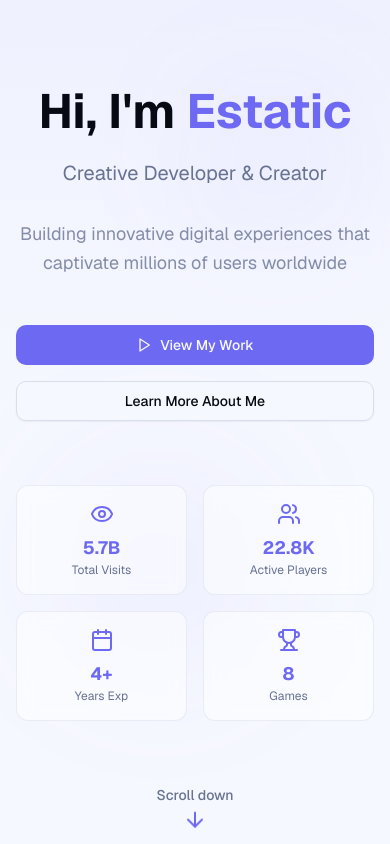
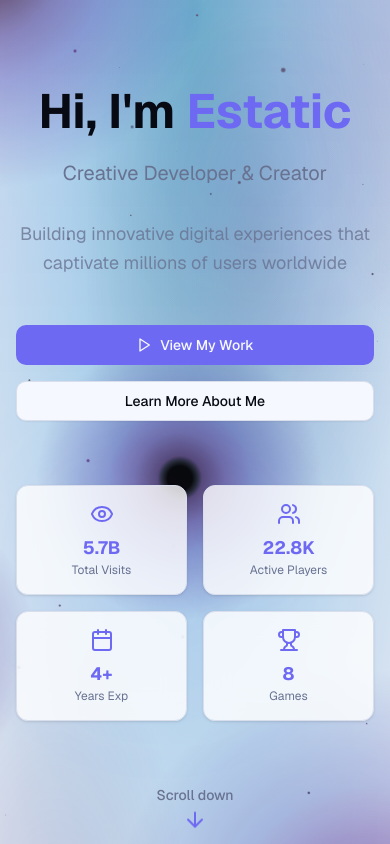
Before and after one commit to 1Estatic/estatic-dev, a Next.js app: page / in a window 390 px wide. Shown: the top 844 px of the page. Built offline with nearby package versions, Linux system fonts and the light colour scheme.

Commit message:
feat: implement starfield animation with responsive canvas and pulsing stars

```diff
--- a/app/layout.tsx
+++ b/app/layout.tsx
@@ -4,6 +4,8 @@ import { Suspense } from "react"
 import { GeistSans } from "geist/font/sans"
 import { GeistMono } from "geist/font/mono"
 import { Analytics } from "@vercel/analytics/next"
+import { ThemeProvider } from "@/components/theme-provider"
+import { Starfield } from "@/components/starfield"
 import "../styles/globals.css"
 
 export const metadata: Metadata = {
@@ -20,9 +22,11 @@ export default function RootLayout({
     <html lang="en" suppressHydrationWarning>
 
       <body className={`${GeistSans.variable} ${GeistMono.variable} font-sans antialiased`}>
-
-        <Suspense fallback={null}>{children}</Suspense>
-        <Analytics />
+        <ThemeProvider attribute="class" defaultTheme="system" enableSystem>
+          <Starfield />
+          <Suspense fallback={null}>{children}</Suspense>
+          <Analytics />
+        </ThemeProvider>
       </body>
     </html>
   )
--- a/app/page.tsx
+++ b/app/page.tsx
@@ -1,7 +1,7 @@
 'use client'
 
-import { useState } from 'react'
-import { Eye, Users, Calendar, Trophy, Play, ArrowDown, Code, Gamepad2, Lightbulb, Palette, Zap, Mail, MessageCircle, Send, ExternalLink, PocketKnife as Knife, Headphones, BookOpen, Film, FolderOpen, GraduationCap, X } from 'lucide-react'
+import { useState, useEffect } from 'react'
+import { Eye, Users, Calendar, Trophy, Play, ArrowDown, Code, Gamepad2, Lightbulb, Palette, Zap, Mail, MessageCircle, Send, ExternalLink, PocketKnife as Knife, Headphones, BookOpen, Film, FolderOpen, GraduationCap, X, ArrowUp } from 'lucide-react'
 import { SiDiscord, SiGithub, SiGmail } from 'react-icons/si'
 import { Card } from '@/components/ui/card'
 import { Button } from '@/components/ui/button'
@@ -11,6 +11,20 @@ import Footer from '@/components/footer'
 
 export default function Home() {
   const [expandedCategory, setExpandedCategory] = useState<string | null>(null)
+  const [showScrollTop, setShowScrollTop] = useState(false)
+
+  useEffect(() => {
+    const handleScroll = () => {
+      setShowScrollTop(window.scrollY > 500)
+    }
+
+    window.addEventListener('scroll', handleScroll)
+    return () => window.removeEventListener('scroll', handleScroll)
+  }, [])
+
+  const scrollToTop = () => {
+    window.scrollTo({ top: 0, behavior: 'smooth' })
+  }
 
   const projectCategories = [
     {
@@ -102,7 +116,7 @@ export default function Home() {
   const expandedCategoryData = projectCategories.find(cat => cat.id === expandedCategory)
 
   return (
-    <main className="min-h-screen bg-background text-foreground">
+    <main className="min-h-screen text-foreground">
       <div className="stars-layer" />
       <div className="nebula" />
       <Navigation />
@@ -146,7 +160,7 @@ export default function Home() {
             ].map((stat, i) => {
               const Icon = stat.icon
               return (
-                <div key={i} className="p-4 rounded-lg border border-border/50 bg-card/50 backdrop-blur-sm hover:border-primary/50 transition-colors">
+                <div key={i} className="p-4 rounded-lg border border-border bg-card/80 backdrop-blur-md hover:border-primary/50 transition-colors shadow-sm">
                   <Icon className="w-6 h-6 text-primary mx-auto mb-2" />
                   <p className="text-lg font-bold text-primary">{stat.label}</p>
                   <p className="text-xs text-muted-foreground">{stat.value}</p>
@@ -169,7 +183,7 @@ export default function Home() {
             <h2 className="text-4xl sm:text-5xl font-bold text-balance">Hardworking Developer</h2>
           </div>
 
-          <Card className="overflow-hidden bg-card/50 backdrop-blur-sm border-border/50 p-12 mb-8">
+          <Card className="overflow-hidden bg-card/80 backdrop-blur-md border-border p-12 mb-8 shadow-lg">
             <div className="space-y-6">
               <div>
                 <h3 className="text-2xl font-bold text-primary mb-4">About Me</h3>
@@ -198,7 +212,7 @@ export default function Home() {
             ].map((achievement, i) => {
               const Icon = achievement.icon
               return (
-                <Card key={i} className="bg-card/50 backdrop-blur-sm border-border/50 p-6 hover:border-primary/50 transition-colors">
+                <Card key={i} className="bg-card/80 backdrop-blur-md border-border p-6 hover:border-primary/50 transition-colors shadow-sm">
                   <Icon className="w-8 h-8 text-primary mb-3" />
                   <h4 className="font-semibold text-primary mb-2">{achievement.title}</h4>
                   <p className="text-sm text-muted-foreground">{achievement.description}</p>
@@ -244,7 +258,7 @@ export default function Home() {
             ].map((skill, i) => {
               const Icon = skill.icon
               return (
-                <Card key={i} className="overflow-hidden bg-card/50 backdrop-blur-sm border-border/50 hover:border-primary/50 transition-all p-8">
+                <Card key={i} className="overflow-hidden bg-card/80 backdrop-blur-md border-border hover:border-primary/50 transition-all p-8 shadow-sm">
                   <Icon className="w-12 h-12 text-primary mb-4" />
                   <h3 className="text-2xl font-bold text-primary mb-3">{skill.title}</h3>
                   <p className="text-muted-foreground leading-relaxed">{skill.description}</p>
@@ -272,7 +286,7 @@ export default function Home() {
               return (
                 <Card
                   key={category.id}
-                  className="overflow-hidden bg-card/50 backdrop-blur-sm border-border/50 hover:border-primary/50 transition-all cursor-pointer group"
+                  className="overflow-hidden bg-card/80 backdrop-blur-md border-border hover:border-primary/50 transition-all cursor-pointer group shadow-sm"
                   onClick={() => setExpandedCategory(category.id)}
                 >
                   <div className="p-8 space-y-4">
@@ -305,7 +319,7 @@ export default function Home() {
               {projectCategories.map((category) => (
                 <Card
                   key={`highlight-${category.id}`}
-                  className="overflow-hidden bg-card/50 backdrop-blur-sm border-border/50 hover:border-primary/50 transition-all cursor-pointer group"
+                  className="overflow-hidden bg-card/80 backdrop-blur-md border-border hover:border-primary/50 transition-all cursor-pointer group shadow-sm"
                   onClick={() => setExpandedCategory(category.id)}
                 >
                   <div className="relative aspect-video overflow-hidden">
@@ -381,7 +395,7 @@ export default function Home() {
               ].map((contact, i) => {
                 const Icon = contact.icon
                 return (
-                  <Card key={i} className="overflow-hidden bg-card/50 backdrop-blur-sm border-border/50 hover:border-primary/50 transition-all p-5 flex-1">
+                  <Card key={i} className="overflow-hidden bg-card/80 backdrop-blur-md border-border hover:border-primary/50 transition-all p-5 flex-1 shadow-sm">
                     <div className="flex flex-col h-full">
                       <div className="flex gap-3 mb-3">
                         <div className={`w-10 h-10 rounded-lg bg-linear-to-br ${contact.color} flex items-center justify-center shrink-0`}>
@@ -404,7 +418,7 @@ export default function Home() {
             </div>
 
             {/* Contact Form */}
-            <Card className="overflow-hidden bg-card/50 backdrop-blur-sm border-border/50 p-8">
+            <Card className="overflow-hidden bg-card/80 backdrop-blur-md border-border p-8 shadow-lg">
               <div className="space-y-6">
                 <div>
                   <h3 className="text-2xl font-bold text-primary mb-2">Send a Message</h3>
@@ -471,7 +485,7 @@ export default function Home() {
 
               <div className="grid md:grid-cols-2 gap-6 mt-6">
                 {expandedCategoryData.projects.map((project) => (
-                  <Card key={project.id} className="overflow-hidden bg-card/50 backdrop-blur-sm border-border/50">
+                  <Card key={project.id} className="overflow-hidden bg-card/80 backdrop-blur-md border-border shadow-sm">
                     <div className="aspect-video overflow-hidden">
                       <img
                         src={project.image || "/placeholder.svg"}
@@ -490,6 +504,18 @@ export default function Home() {
           )}
         </DialogContent>
       </Dialog>
+
+      {/* Scroll to Top Button */}
+      {showScrollTop && (
+        <button
+          onClick={scrollToTop}
+          className="fixed bottom-8 right-8 z-50 p-4 bg-primary text-primary-foreground rounded-full shadow-lg hover:shadow-xl hover:scale-110 transition-all duration-300 group"
+          aria-label="Scroll to top"
+        >
+          <ArrowUp className="w-6 h-6 group-hover:animate-bounce" />
+        </button>
+      )}
+
       <Footer />
     </main>
   )
--- /dev/null
+++ b/components/starfield.tsx
@@ -0,0 +1,164 @@
+'use client';
+
+import { useEffect, useRef } from 'react';
+import { useTheme } from 'next-themes';
+
+interface Star {
+  x: number;
+  y: number;
+  size: number;
+  baseSize: number;
+  maxSize: number;
+  opacity: number;
+  baseOpacity: number;
+  pulseSpeed: number;
+  pulsePhase: number;
+  color: string;
+}
+
+export function Starfield() {
+  const canvasRef = useRef<HTMLCanvasElement>(null);
+  const { theme, resolvedTheme } = useTheme();
+  const starsRef = useRef<Star[]>([]);
+  const animationFrameRef = useRef<number>();
+
+  useEffect(() => {
+    const canvas = canvasRef.current;
+    if (!canvas) return;
+
+    const ctx = canvas.getContext('2d');
+    if (!ctx) return;
+
+    // Set canvas size
+    const resizeCanvas = () => {
+      canvas.width = window.innerWidth;
+      canvas.height = window.innerHeight;
+      initStars();
+    };
+
+    // Initialize stars with uniform distribution
+    const initStars = () => {
+      const stars: Star[] = [];
+      const numStars = 45;
+      const isDark = resolvedTheme === 'dark' || (theme === 'system' && window.matchMedia('(prefers-color-scheme: dark)').matches);
+
+      // Create grid-based distribution for uniformity
+      const cols = Math.ceil(Math.sqrt(numStars * (canvas.width / canvas.height)));
+      const rows = Math.ceil(numStars / cols);
+      const cellWidth = canvas.width / cols;
+      const cellHeight = canvas.height / rows;
+
+      for (let i = 0; i < rows; i++) {
+        for (let j = 0; j < cols; j++) {
+          if (stars.length >= numStars) break;
+
+          // Add randomness within each cell for natural look
+          const x = j * cellWidth + Math.random() * cellWidth;
+          const y = i * cellHeight + Math.random() * cellHeight;
+
+          const baseSize = 0.25 * Math.random();
+          const maxSize = baseSize * (2 + Math.random() * 2);
+          const baseOpacity = 0.3 + Math.random() * 0.3;
+
+          // Random color tint
+          const colorChoice = Math.random();
+          let color: string;
+
+          if (isDark) {
+            if (colorChoice < 0.7) {
+              color = 'rgba(255, 255, 255, 1)';
+            } else if (colorChoice < 0.85) {
+              color = 'rgba(200, 180, 255, 1)'; // Purple tint
+            } else {
+              color = 'rgba(180, 220, 255, 1)'; // Blue tint
+            }
+          } else {
+            if (colorChoice < 0.7) {
+              color = 'rgba(100, 100, 120, 1)';
+            } else if (colorChoice < 0.85) {
+              color = 'rgba(120, 100, 150, 1)'; // Purple tint
+            } else {
+              color = 'rgba(100, 120, 150, 1)'; // Blue tint
+            }
+          }
+
+          stars.push({
+            x,
+            y,
+            size: baseSize,
+            baseSize,
+            maxSize,
+            opacity: baseOpacity,
+            baseOpacity,
+            pulseSpeed: 0.0005 + Math.random() * 0.001, // Slow pulse
+            pulsePhase: Math.random() * Math.PI * 2,
+            color,
+          });
+        }
+      }
+
+      starsRef.current = stars;
+    };
+
+    // Animation loop
+    const animate = (timestamp: number) => {
+      ctx.clearRect(0, 0, canvas.width, canvas.height);
+
+      starsRef.current.forEach((star) => {
+        // Calculate pulsing effect
+        const pulseProgress = Math.sin(timestamp * star.pulseSpeed + star.pulsePhase);
+        const normalizedPulse = (pulseProgress + 1) / 2; // Convert from [-1, 1] to [0, 1]
+
+        // Smooth easing for more natural pulse
+        const easedPulse = normalizedPulse < 0.5
+          ? 2 * normalizedPulse * normalizedPulse
+          : 1 - Math.pow(-2 * normalizedPulse + 2, 2) / 2;
+
+        star.size = star.baseSize + (star.maxSize - star.baseSize) * easedPulse;
+        star.opacity = star.baseOpacity + (1 - star.baseOpacity) * easedPulse;
+
+        // Draw star with glow
+        const gradient = ctx.createRadialGradient(star.x, star.y, 0, star.x, star.y, star.size * 3);
+
+        const color = star.color.replace('1)', `${star.opacity})`);
+        const glowColor = star.color.replace('1)', `${star.opacity * 0.3})`);
+
+        gradient.addColorStop(0, color);
+        gradient.addColorStop(0.4, color);
+        gradient.addColorStop(1, glowColor);
+
+        ctx.fillStyle = gradient;
+        ctx.beginPath();
+        ctx.arc(star.x, star.y, star.size * 3, 0, Math.PI * 2);
+        ctx.fill();
+
+        // Core bright center
+        ctx.fillStyle = star.color.replace('1)', `${star.opacity * 1.2})`);
+        ctx.beginPath();
+        ctx.arc(star.x, star.y, star.size * 0.8, 0, Math.PI * 2);
+        ctx.fill();
+      });
+
+      animationFrameRef.current = requestAnimationFrame(animate);
+    };
+
+    resizeCanvas();
+    window.addEventListener('resize', resizeCanvas);
+    animationFrameRef.current = requestAnimationFrame(animate);
+
+    return () => {
+      window.removeEventListener('resize', resizeCanvas);
+      if (animationFrameRef.current) {
+        cancelAnimationFrame(animationFrameRef.current);
+      }
+    };
+  }, [theme, resolvedTheme]);
+
+  return (
+    <canvas
+      ref={canvasRef}
+      className="fixed inset-0 pointer-events-none"
+      style={{ zIndex: -8 }}
+    />
+  );
+}
--- a/styles/globals.css
+++ b/styles/globals.css
@@ -125,6 +125,55 @@
     overflow-x: hidden;
   }
 
+  /* Star pulse animations - Grok-style */
+  @keyframes starPulse {
+    0% {
+      transform: scale(0.8);
+      opacity: 0.4;
+    }
+    50% {
+      transform: scale(1.5);
+      opacity: 1;
+      filter: brightness(1.8);
+    }
+    100% {
+      transform: scale(0.8);
+      opacity: 0.4;
+    }
+  }
+
+  @keyframes starPulse2 {
+    0% {
+      transform: scale(0.7);
+      opacity: 0.3;
+    }
+    50% {
+      transform: scale(1.6);
+      opacity: 1;
+      filter: brightness(2);
+    }
+    100% {
+      transform: scale(0.7);
+      opacity: 0.3;
+    }
+  }
+
+  @keyframes starPulse3 {
+    0% {
+      transform: scale(0.9);
+      opacity: 0.5;
+    }
+    50% {
+      transform: scale(1.4);
+      opacity: 1;
+      filter: brightness(1.6);
+    }
+    100% {
+      transform: scale(0.9);
+      opacity: 0.5;
+    }
+  }
+
   /* Galactic background */
   body::before {
     content: "";
@@ -133,102 +182,14 @@
     left: 0;
     right: 0;
     bottom: 0;
-    z-index: -2;
-    background: radial-gradient(ellipse at top, oklch(0.2 0.08 270) 0%, oklch(0.145 0.02 270) 50%, oklch(0.1 0.02 260) 100%);
-    pointer-events: none;
-  }
-
-  /* Stars layer 1 - small twinkling stars */
-  body::after {
-    content: "";
-    position: fixed;
-    top: -50%;
-    left: -50%;
-    width: 200%;
-    height: 200%;
-    z-index: -1;
-    background-image:
-      radial-gradient(1px 1px at 20% 30%, white, transparent),
-      radial-gradient(1px 1px at 60% 70%, white, transparent),
-      radial-gradient(2px 2px at 50% 50%, oklch(0.8 0.1 280), transparent),
-      radial-gradient(1px 1px at 80% 10%, white, transparent),
-      radial-gradient(2px 2px at 90% 60%, oklch(0.8 0.1 290), transparent),
-      radial-gradient(1px 1px at 33% 80%, white, transparent),
-      radial-gradient(1px 1px at 15% 90%, white, transparent),
-      radial-gradient(2px 2px at 45% 20%, white, transparent),
-      radial-gradient(1px 1px at 70% 40%, oklch(0.8 0.1 270), transparent),
-      radial-gradient(1px 1px at 25% 60%, white, transparent),
-      radial-gradient(1px 1px at 95% 25%, white, transparent),
-      radial-gradient(2px 2px at 10% 45%, oklch(0.8 0.1 285), transparent),
-      radial-gradient(1px 1px at 65% 85%, white, transparent),
-      radial-gradient(1px 1px at 35% 15%, white, transparent),
-      radial-gradient(2px 2px at 75% 55%, white, transparent);
-    background-size: 250% 250%, 270% 270%, 230% 230%, 290% 290%, 260% 260%, 240% 240%, 280% 280%, 250% 250%, 265% 265%, 255% 255%, 275% 275%, 245% 245%, 285% 285%, 235% 235%, 295% 295%;
-    background-position: 0% 0%;
-    opacity: 1;
-    animation: starfield 120s linear infinite;
+    z-index: -10;
+    background: radial-gradient(ellipse at top, oklch(0.75 0.08 220) 0%, oklch(0.85 0.05 240) 50%, oklch(0.92 0.02 260) 100%);
     pointer-events: none;
   }
 
   .dark body::before {
-    background: radial-gradient(ellipse at top, oklch(0.15 0.05 260) 0%, oklch(0.08 0.02 270) 50%, oklch(0.05 0 0) 100%);
+    background: radial-gradient(ellipse at top, oklch(0.12 0.03 270) 0%, oklch(0.08 0.01 270) 50%, oklch(0.05 0 0) 100%);
   }
-}
-
-/* Stars layer 2 - moving stars */
-.stars-layer {
-  position: fixed;
-  top: 0;
-  left: 0;
-  right: 0;
-  bottom: 0;
-  z-index: -1;
-  pointer-events: none;
-  overflow: hidden;
-}
-
-.stars-layer::before {
-  content: "";
-  position: absolute;
-  top: -100%;
-  left: -100%;
-  width: 300%;
-  height: 300%;
-  background-image:
-    radial-gradient(2px 2px at 10% 20%, oklch(0.9 0.05 280), transparent),
-    radial-gradient(1px 1px at 30% 40%, white, transparent),
-    radial-gradient(3px 3px at 50% 60%, oklch(0.85 0.08 290), transparent),
-    radial-gradient(1px 1px at 70% 80%, white, transparent),
-    radial-gradient(2px 2px at 90% 10%, oklch(0.9 0.05 270), transparent),
-    radial-gradient(1px 1px at 15% 70%, white, transparent),
-    radial-gradient(2px 2px at 85% 30%, oklch(0.85 0.08 285), transparent),
-    radial-gradient(1px 1px at 40% 90%, white, transparent),
-    radial-gradient(3px 3px at 60% 15%, oklch(0.9 0.05 275), transparent),
-    radial-gradient(1px 1px at 20% 50%, white, transparent);
-  background-size: 300% 300%;
-  animation: starsMove 180s linear infinite;
-  opacity: 0.8;
-}
-
-.stars-layer::after {
-  content: "";
-  position: absolute;
-  top: -100%;
-  left: -100%;
-  width: 300%;
-  height: 300%;
-  background-image:
-    radial-gradient(1px 1px at 25% 35%, white, transparent),
-    radial-gradient(2px 2px at 55% 65%, oklch(0.85 0.08 280), transparent),
-    radial-gradient(1px 1px at 75% 25%, white, transparent),
-    radial-gradient(3px 3px at 35% 75%, oklch(0.9 0.05 290), transparent),
-    radial-gradient(1px 1px at 65% 45%, white, transparent),
-    radial-gradient(2px 2px at 45% 85%, oklch(0.85 0.08 270), transparent),
-    radial-gradient(1px 1px at 85% 55%, white, transparent),
-    radial-gradient(2px 2px at 5% 65%, oklch(0.9 0.05 285), transparent);
-  background-size: 280% 280%;
-  animation: starsMove 240s linear infinite reverse;
-  opacity: 0.7;
 }
 
 /* Nebula effect */
@@ -238,7 +199,7 @@
   left: 0;
   right: 0;
   bottom: 0;
-  z-index: -1;
+  z-index: -5;
   pointer-events: none;
   overflow: hidden;
 }
@@ -251,9 +212,9 @@
   width: 200%;
   height: 200%;
   background:
-    radial-gradient(circle at 30% 25%, oklch(0 0 0) 0%, oklch(0 0 0) 3%, oklch(0.25 0.15 330 / 0.9) 5%, oklch(0.35 0.2 300 / 0.7) 10%, oklch(0.4 0.25 280 / 0.5) 15%, transparent 30%),
-    radial-gradient(circle at 75% 70%, oklch(0 0 0) 0%, oklch(0 0 0) 4%, oklch(0.3 0.18 320 / 0.85) 6%, oklch(0.4 0.22 290 / 0.65) 12%, oklch(0.45 0.25 270 / 0.45) 18%, transparent 35%),
-    radial-gradient(ellipse at 60% 40%, oklch(0.35 0.2 310 / 0.3) 0%, transparent 40%);
+    radial-gradient(circle at 25% 20%, oklch(0 0 0) 0%, oklch(0 0 0) 1.5%, oklch(0.18 0.12 330 / 0.6) 2.5%, oklch(0.25 0.15 300 / 0.4) 5%, oklch(0.3 0.18 280 / 0.25) 8%, transparent 15%),
+    radial-gradient(circle at 78% 75%, oklch(0 0 0) 0%, oklch(0 0 0) 2%, oklch(0.2 0.13 320 / 0.55) 3%, oklch(0.28 0.16 290 / 0.35) 6%, oklch(0.32 0.18 270 / 0.2) 10%, transparent 18%),
+    radial-gradient(ellipse at 60% 35%, oklch(0.22 0.14 310 / 0.15) 0%, transparent 25%);
   animation: nebulaDrift 40s ease-in-out infinite;
 }
 
@@ -265,44 +226,11 @@
   width: 200%;
   height: 200%;
   background:
-    radial-gradient(circle at 50% 50%, oklch(0 0 0) 0%, oklch(0 0 0) 2.5%, oklch(0.28 0.16 315 / 0.95) 4.5%, oklch(0.38 0.21 295 / 0.75) 9%, oklch(0.42 0.24 275 / 0.55) 14%, transparent 28%),
-    radial-gradient(circle at 15% 60%, oklch(0 0 0) 0%, oklch(0 0 0) 3.5%, oklch(0.32 0.19 305 / 0.8) 5.5%, oklch(0.4 0.23 285 / 0.6) 11%, transparent 25%),
-    radial-gradient(ellipse at 85% 30%, oklch(0.38 0.22 300 / 0.35) 0%, transparent 38%),
-    radial-gradient(ellipse at 40% 85%, oklch(0.36 0.2 310 / 0.3) 0%, transparent 35%);
+    radial-gradient(circle at 50% 55%, oklch(0 0 0) 0%, oklch(0 0 0) 1.2%, oklch(0.19 0.13 315 / 0.65) 2.2%, oklch(0.26 0.16 295 / 0.45) 4.5%, oklch(0.3 0.18 275 / 0.3) 7%, transparent 14%),
+    radial-gradient(circle at 12% 65%, oklch(0 0 0) 0%, oklch(0 0 0) 1.8%, oklch(0.21 0.14 305 / 0.5) 3%, oklch(0.27 0.17 285 / 0.3) 5.5%, transparent 12%),
+    radial-gradient(ellipse at 88% 25%, oklch(0.24 0.15 300 / 0.2) 0%, transparent 22%),
+    radial-gradient(ellipse at 35% 88%, oklch(0.22 0.14 310 / 0.15) 0%, transparent 20%);
   animation: nebulaDrift 50s ease-in-out infinite reverse;
-}
-
-/* Shooting stars */
-.shooting-star {
-  position: absolute;
-  height: 2px;
-  background: linear-gradient(90deg, white, transparent);
-  border-radius: 50%;
-  filter: drop-shadow(0 0 6px white);
-  animation: shootingStar 3s linear infinite;
-}
-
-@keyframes starfield {
-  0% {
-    transform: translate(0, 0);
-    opacity: 0.7;
-  }
-  50% {
-    opacity: 0.9;
-  }
-  100% {
-    transform: translate(-30%, -30%);
-    opacity: 0.7;
-  }
-}
-
-@keyframes starsMove {
-  0% {
-    transform: translate(0, 0) rotate(0deg);
-  }
-  100% {
-    transform: translate(-50%, -50%) rotate(360deg);
-  }
 }
 
 @keyframes nebulaDrift {
@@ -325,22 +253,6 @@
     transform: translate(-3%, -3%) scale(1.02) rotate(2deg);
     opacity: 0.95;
     filter: brightness(1.05);
-  }
-}
-
-@keyframes shootingStar {
-  0% {
-    transform: translateX(-100px) translateY(-100px);
-    opacity: 1;
-    width: 100px;
-  }
-  70% {
-    opacity: 1;
-  }
-  100% {
-    transform: translateX(1000px) translateY(1000px);
-    opacity: 0;
-    width: 0;
   }
 }
 
```
Also changed, not shown: 1 other file (tests, documents, lock files or other folders).
